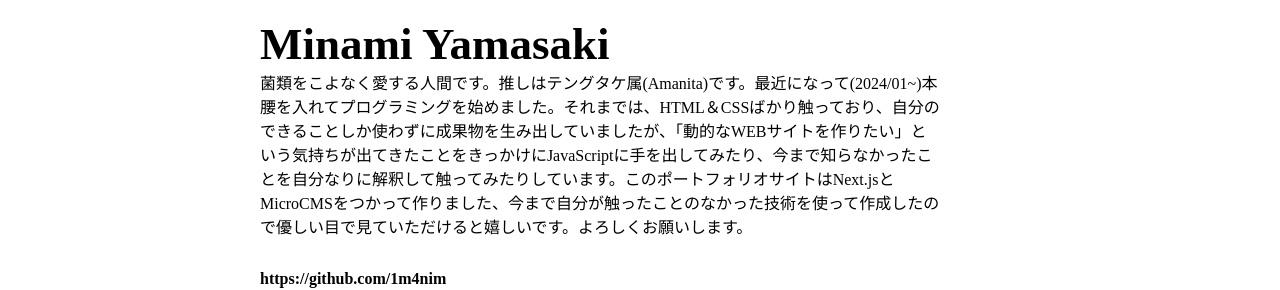
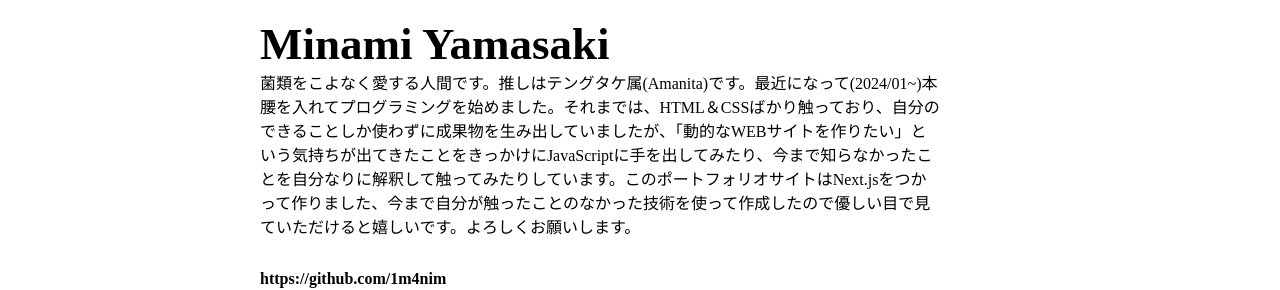
Before and after one commit to 1m4nim/portfolio, a Next.js app: page /introduction in a window 1280 px wide. Shown: the part 416-706 px from the top of the page. Built offline with nearby package versions, Linux system fonts and the light colour scheme.

Commit message:
introduction直し

```diff
--- a/app/introduction/page.tsx
+++ b/app/introduction/page.tsx
@@ -12,7 +12,7 @@ const data = {
       },
       name: "Minami Yamasaki",
       profile:
-        "菌類をこよなく愛する人間です。推しはテングタケ属(Amanita)です。最近になって(2024/01~)本腰を入れてプログラミングを始めました。それまでは、HTML＆CSSばかり触っており、自分のできることしか使わずに成果物を生み出していましたが、「動的なWEBサイトを作りたい」という気持ちが出てきたことをきっかけにJavaScriptに手を出してみたり、今まで知らなかったことを自分なりに解釈して触ってみたりしています。このポートフォリオサイトはNext.jsとMicroCMSをつかって作りました、今まで自分が触ったことのなかった技術を使って作成したので優しい目で見ていただけると嬉しいです。よろしくお願いします。",
+        "菌類をこよなく愛する人間です。推しはテングタケ属(Amanita)です。最近になって(2024/01~)本腰を入れてプログラミングを始めました。それまでは、HTML＆CSSばかり触っており、自分のできることしか使わずに成果物を生み出していましたが、「動的なWEBサイトを作りたい」という気持ちが出てきたことをきっかけにJavaScriptに手を出してみたり、今まで知らなかったことを自分なりに解釈して触ってみたりしています。このポートフォリオサイトはNext.jsをつかって作りました、今まで自分が触ったことのなかった技術を使って作成したので優しい目で見ていただけると嬉しいです。よろしくお願いします。",
       link: "https://github.com/1m4nim",
     },
   ],
```
